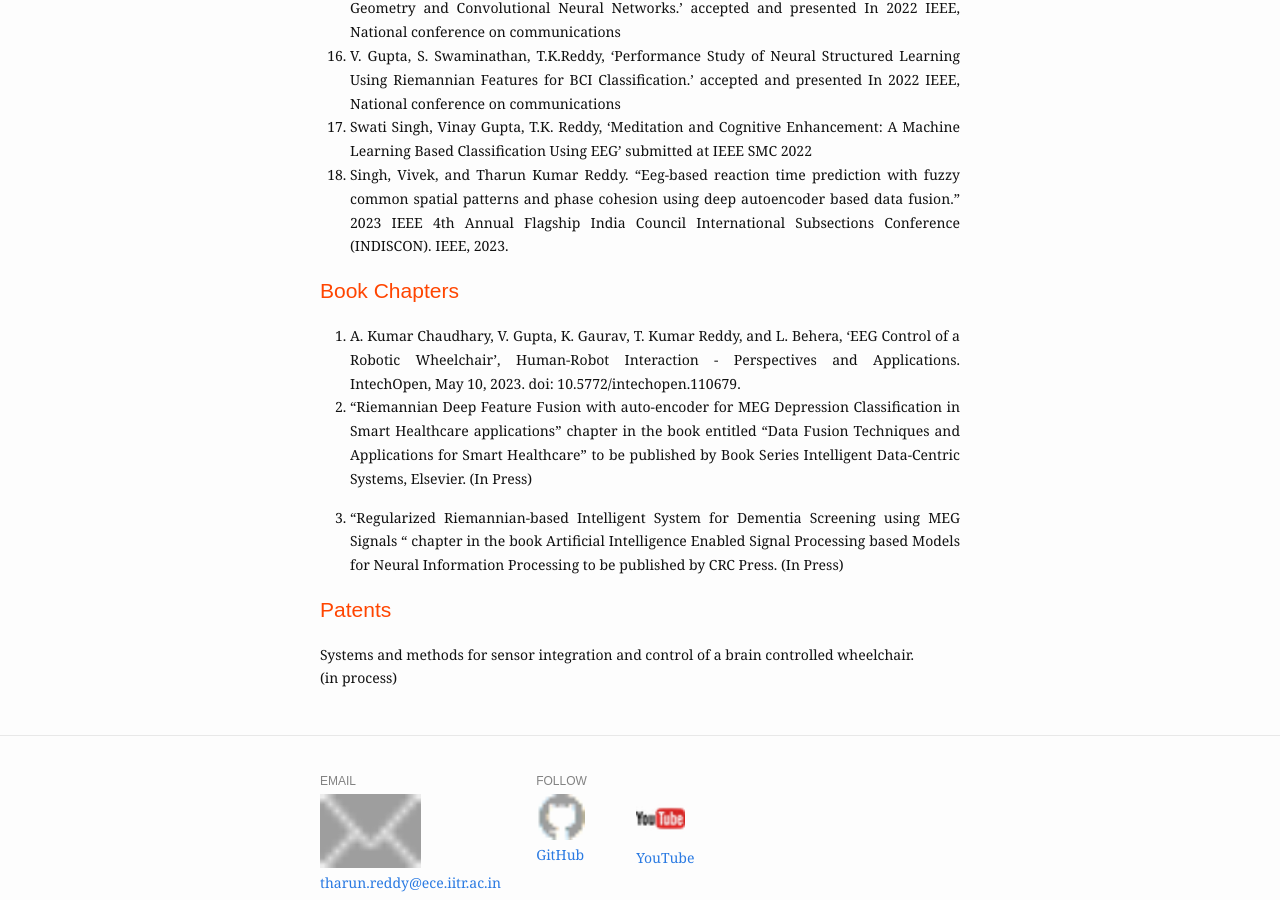
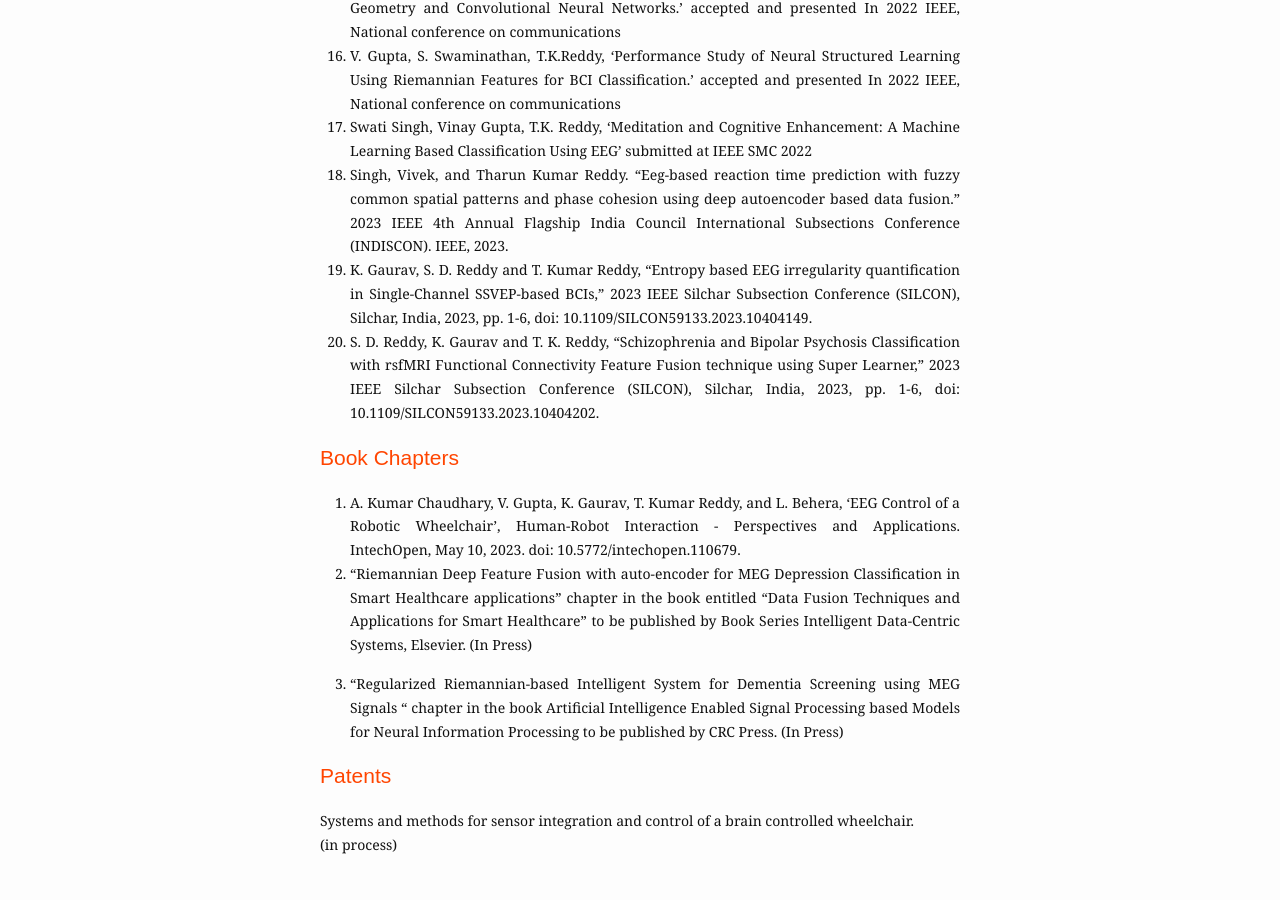
Before and after one commit to tharuniitk/tharuniitk.github.io, a Jekyll site: the page built from publications.md, in a window 1280 px wide and 900 px high, scrolled down 2541 px. Built offline with Jekyll 4.4.1, drawn with Linux system fonts in a browser that asks for light colours.

Commit message:
Update publications.md

```diff
--- a/publications.md
+++ b/publications.md
@@ -54,6 +54,8 @@ slug: /publications
 16. V. Gupta, S. Swaminathan, T.K.Reddy, ‘Performance Study of Neural Structured Learning Using Riemannian Features for BCI Classification.’ accepted and presented In 2022 IEEE, National conference on communications
 17. Swati Singh, Vinay Gupta, T.K. Reddy, ‘Meditation and Cognitive Enhancement: A Machine Learning Based Classification Using EEG’ submitted at IEEE SMC 2022
 18. Singh, Vivek, and Tharun Kumar Reddy. "Eeg-based reaction time prediction with fuzzy common spatial patterns and phase cohesion using deep autoencoder based data fusion." 2023 IEEE 4th Annual Flagship India Council International Subsections Conference (INDISCON). IEEE, 2023.
+19. K. Gaurav, S. D. Reddy and T. Kumar Reddy, "Entropy based EEG irregularity quantification in Single-Channel SSVEP-based BCIs," 2023 IEEE Silchar Subsection Conference (SILCON), Silchar, India, 2023, pp. 1-6, doi: 10.1109/SILCON59133.2023.10404149.
+20. S. D. Reddy, K. Gaurav and T. K. Reddy, "Schizophrenia and Bipolar Psychosis Classification with rsfMRI Functional Connectivity Feature Fusion technique using Super Learner," 2023 IEEE Silchar Subsection Conference (SILCON), Silchar, India, 2023, pp. 1-6, doi: 10.1109/SILCON59133.2023.10404202.
 
 ## <span style="color: orangered">Book Chapters</span>
 
```
